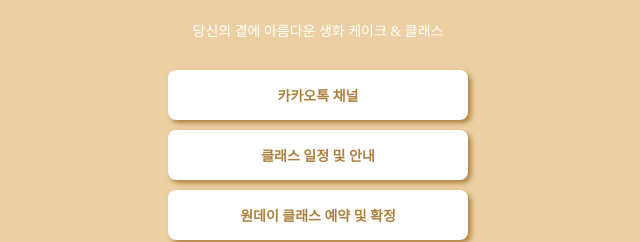
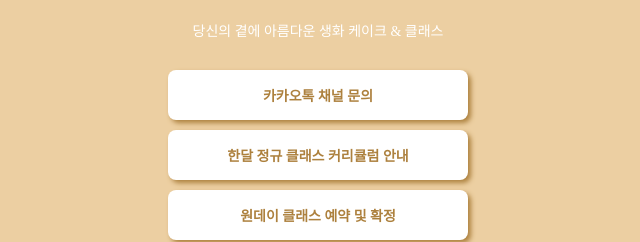
Before and after one commit to lanouveau/lanouveau_love, a plain HTML site: page LA NOUVEAU.html in a window 1280 px wide. Shown: the part 318-560 px from the top of the page, without its empty margins (322-962 px from the left). Drawn offline with Linux system fonts and the light colour scheme; a web font is replaced by a local one.

Commit message:
Update LA NOUVEAU.html

```diff
--- a/LA NOUVEAU.html
+++ b/LA NOUVEAU.html
@@ -90,8 +90,8 @@
             <div class="la"></div>
             <hi class="main">La nouveau</hi>
             <P class="sub">당신의 곁에 아름다운 생화 케이크 & 클래스</P>
-            <a target="_blank" href="https://pf.kakao.com/_rxixjlxj">카카오톡 채널</a>
-            <a target="_blank" href="https://blog.naver.com/lanouveaucake">클래스 일정 및 안내</a>
+            <a target="_blank" href="https://pf.kakao.com/_rxixjlxj">카카오톡 채널 문의</a>
+            <a target="_blank" href="https://blog.naver.com/lanouveaucake">한달 정규 클래스 커리큘럼 안내</a>
             <a target="_blank" href="https://m.place.naver.com/restaurant/1360271393/home">원데이 클래스 예약 및 확정</a>
             <a target="_blank" href="https://map.naver.com/v5/entry/place/1360271393?c=14128632.3570014,4513008.3284094,13,0,0,0,dh&placePath=%2Fhome">픽업 위치 안내</a>
     </body>
```
